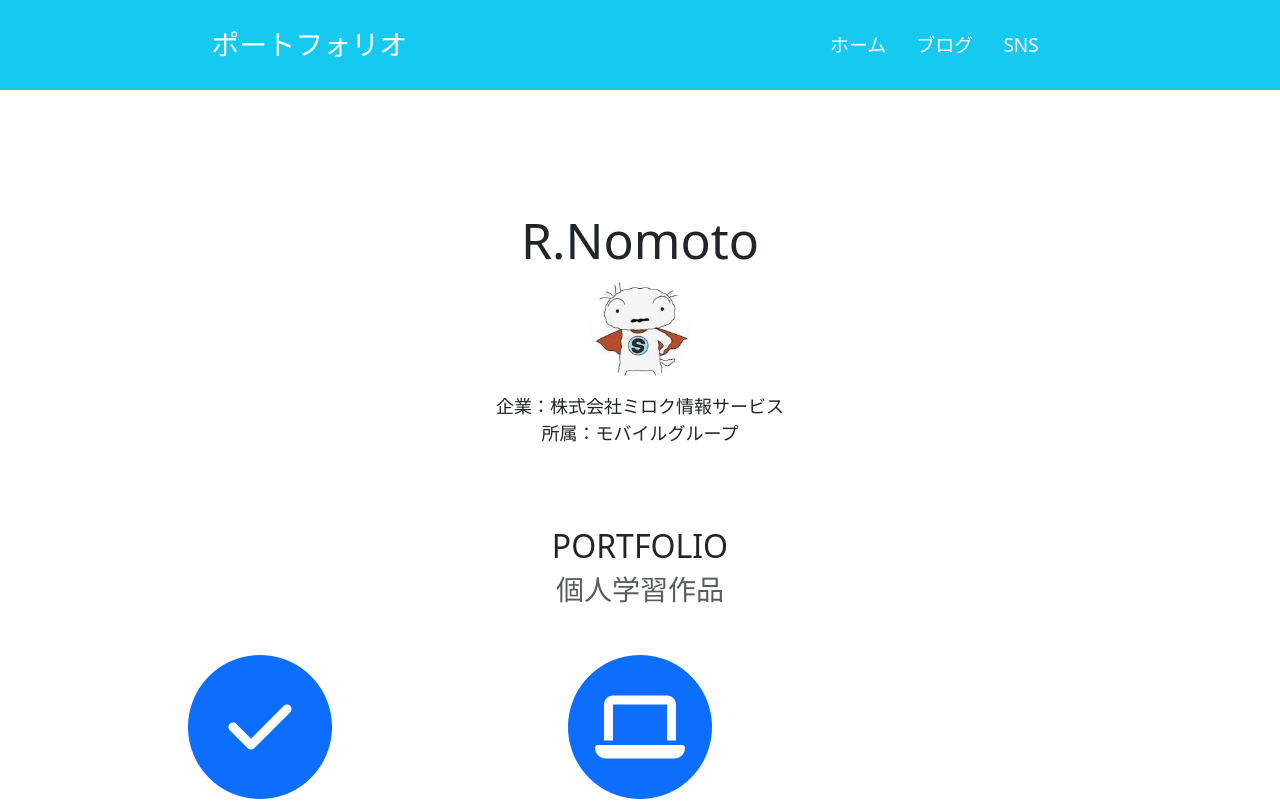
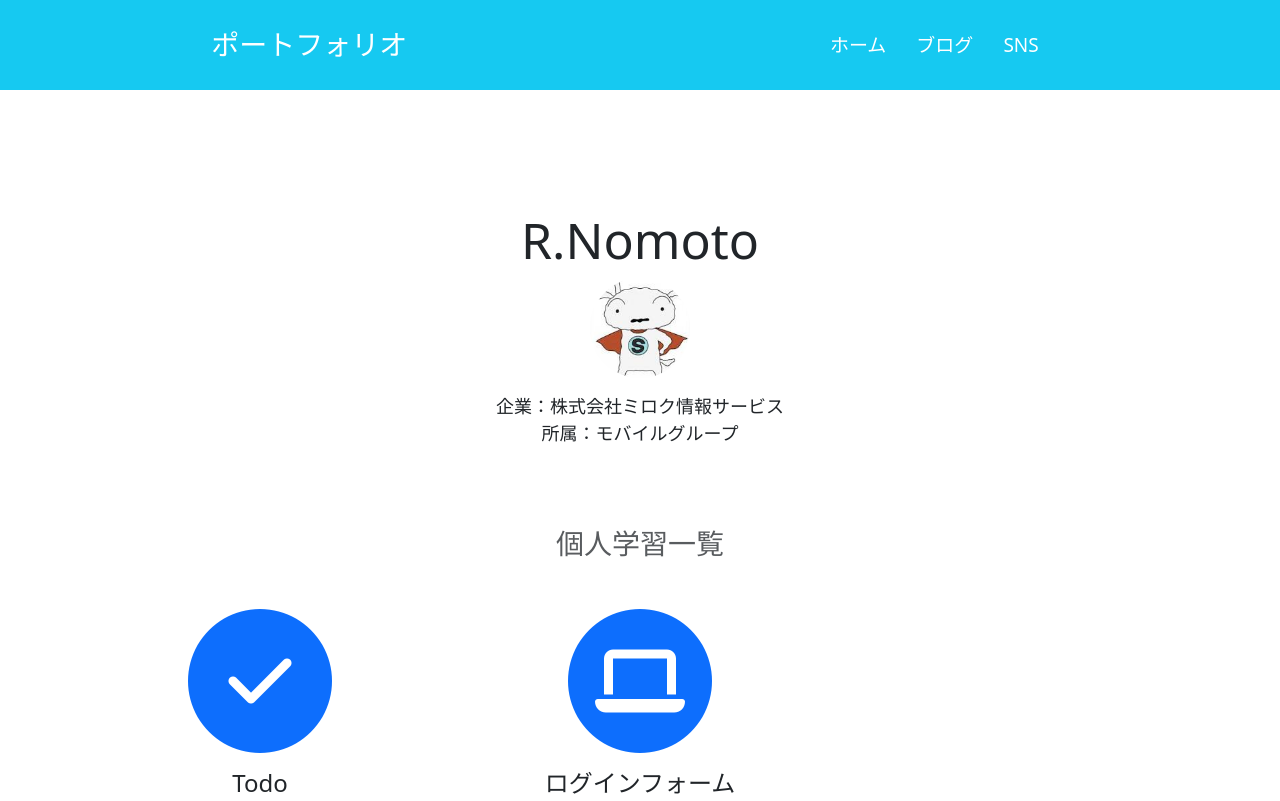
Before and after one commit to rin1351206/portfolio-app, a React (Create React App) app: page / in a window 1280 px wide. Shown: the top 801 px of the page. Built offline with nearby package versions, Linux system fonts and the light colour scheme.

Commit message:
不要部分削除

```diff
--- a/src/components/General/HomePage.js
+++ b/src/components/General/HomePage.js
@@ -21,9 +21,8 @@ const HomePage = () => {
       <section class="page-section" id="services">
         <div className="service">
           <div class="text-center">
-            <h2 class="section-heading text-uppercase">PORTFOLIO</h2>
             <h3 class="section-subheading text-muted mb-5">
-              個人学習作品
+              個人学習一覧
             </h3>
           </div>
           <div class="row text-center">
```
Also changed, not shown: src/components/M_Todos/M_TodoList.jsx (deleted), src/components/M_Todos/M_TodosPage.js (deleted).
